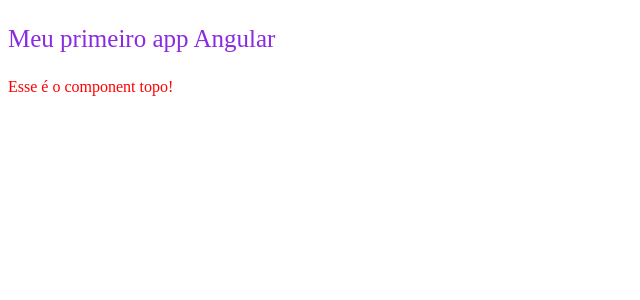
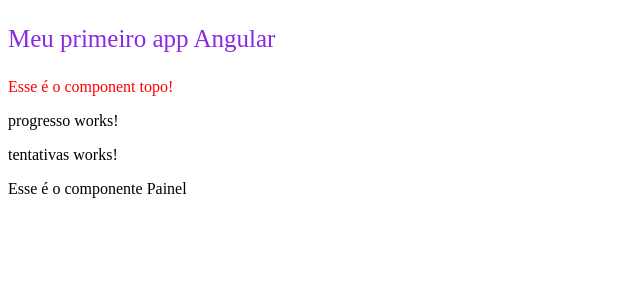
Before and after one commit to georgematos/curso-angular4-udemy-app1, an Angular app: page / in a window 1280 px wide. Shown: the top 300 px of the page, without its empty margins (0-640 px from the left). Built offline with nearby package versions, Linux system fonts and the light colour scheme.

Commit message:
Criando componentes Painel, Tentativas e Progresso

```diff
--- a/src/app/app.component.html
+++ b/src/app/app.component.html
@@ -2,3 +2,4 @@
   Meu primeiro app Angular
 </p>
 <app-topo></app-topo>
+<app-painel></app-painel>
--- /dev/null
+++ b/src/app/painel/painel.component.html
@@ -0,0 +1,3 @@
+<app-progresso></app-progresso>
+<app-tentativas></app-tentativas>
+<p>Esse é o componente Painel</p>
--- /dev/null
+++ b/src/app/painel/painel.component.ts
@@ -0,0 +1,15 @@
+import { Component, OnInit } from '@angular/core';
+
+@Component({
+  selector: 'app-painel',
+  templateUrl: './painel.component.html',
+  styleUrls: ['./painel.component.css']
+})
+export class PainelComponent implements OnInit {
+
+  constructor() { }
+
+  ngOnInit(): void {
+  }
+
+}
--- /dev/null
+++ b/src/app/progresso/progresso.component.html
@@ -0,0 +1 @@
+<p>progresso works!</p>
--- /dev/null
+++ b/src/app/progresso/progresso.component.ts
@@ -0,0 +1,15 @@
+import { Component, OnInit } from '@angular/core';
+
+@Component({
+  selector: 'app-progresso',
+  templateUrl: './progresso.component.html',
+  styleUrls: ['./progresso.component.css']
+})
+export class ProgressoComponent implements OnInit {
+
+  constructor() { }
+
+  ngOnInit(): void {
+  }
+
+}
--- /dev/null
+++ b/src/app/tentativas/tentativas.component.html
@@ -0,0 +1 @@
+<p>tentativas works!</p>
--- /dev/null
+++ b/src/app/tentativas/tentativas.component.ts
@@ -0,0 +1,15 @@
+import { Component, OnInit } from '@angular/core';
+
+@Component({
+  selector: 'app-tentativas',
+  templateUrl: './tentativas.component.html',
+  styleUrls: ['./tentativas.component.css']
+})
+export class TentativasComponent implements OnInit {
+
+  constructor() { }
+
+  ngOnInit(): void {
+  }
+
+}
```
Also changed, not shown: src/app/app.module.ts (+8 -2 lines), src/app/painel/painel.component.css (added), src/app/progresso/progresso.component.css (added), src/app/tentativas/tentativas.component.css (added), 1 other file (tests, documents, lock files or other folders).
